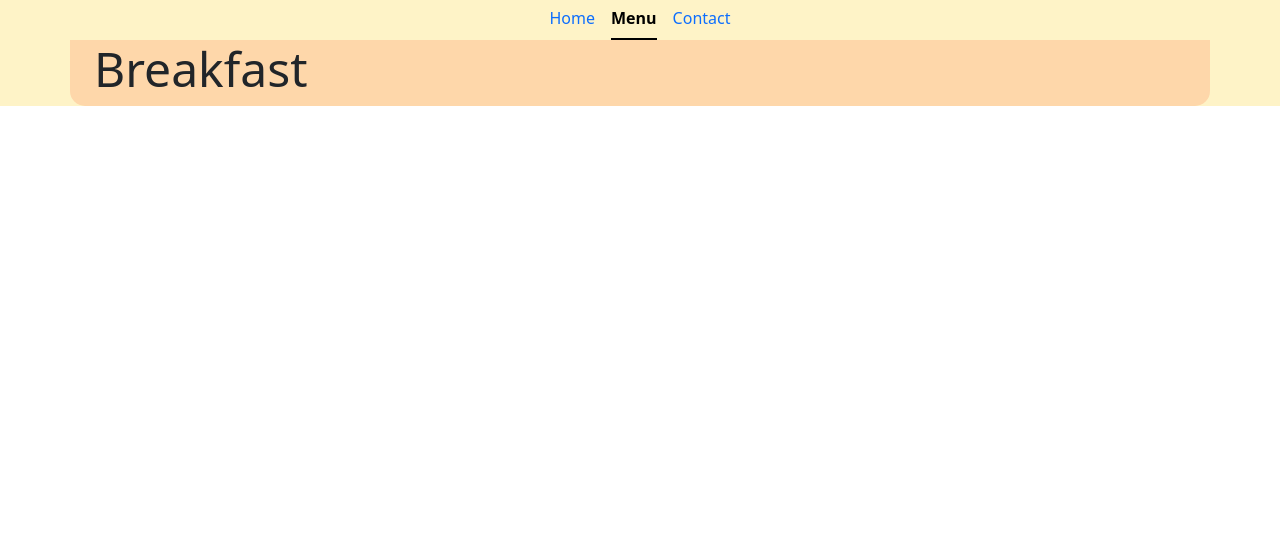
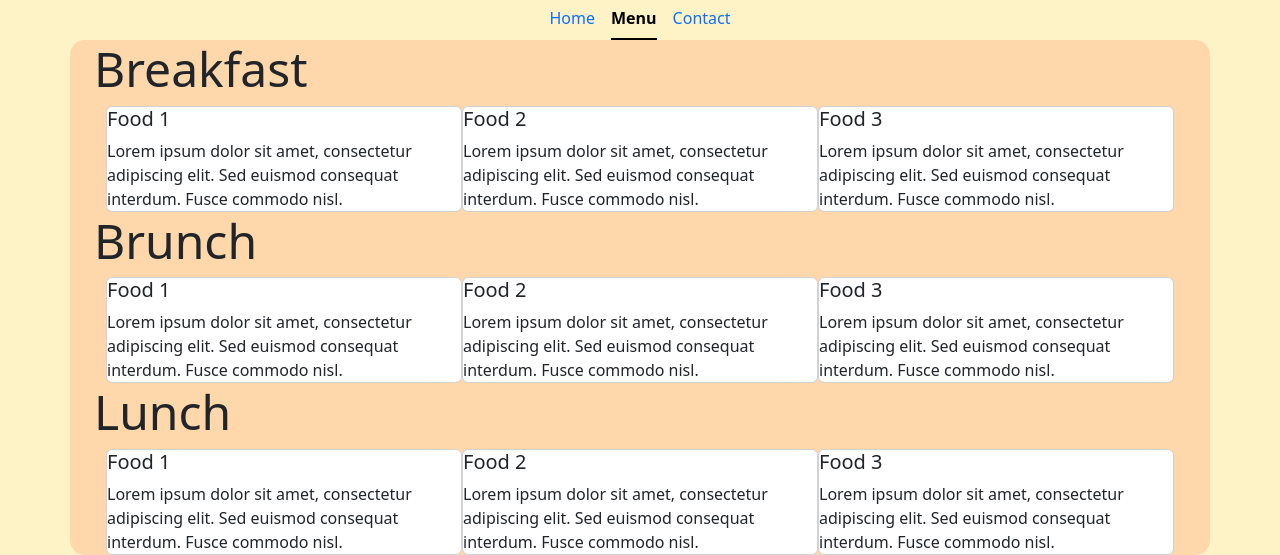
Before and after one commit to MEdwards3222/restaurant-page, a website built with webpack: page src/index.html in a window 1280 px wide. Both pictures are taken after a click on the item "Menu". Shown: the part 322-877 px from the top of the page. Before the commit the page ends 800 px from the top, so only its background shows below. Built offline with nearby package versions, Linux system fonts and the light colour scheme; files whose address does not match are found by name.

Commit message:
Created placeholder menu - awaiting styling

```diff
--- a/src/contact.js
+++ b/src/contact.js
@@ -1,7 +1,7 @@
 function buildContact() {
     let pageContent = document.getElementById('page-content');
 
-    pageContent.removeChild(pageContent.firstChild);
+    pageContent.textContent = "";
 
     pageContent.appendChild(testContact());
     return pageContent;
--- a/src/home.js
+++ b/src/home.js
@@ -23,7 +23,7 @@ function buildHome() {
     let pageContent = document.getElementById('page-content');
     let home = document.createElement('div');
 
-    pageContent.removeChild(pageContent.firstElementChild);
+    pageContent.textContent = "";
 
     home.classList.add('container');
     home.setAttribute('id', 'homePage');
--- a/src/menu.js
+++ b/src/menu.js
@@ -1,46 +1,47 @@
+import { cardBuilder } from "./menuItems";
+import { capitalizeFirstLetter } from "./util";
+
 function buildMenu() {
     let pageContent = document.getElementById('page-content');
 
-    pageContent.removeChild(pageContent.firstChild);
+    pageContent.textContent = "";
 
-    pageContent.appendChild(breakfastMenu());
+    pageContent.appendChild(mealMenu("breakfast"));
+    pageContent.appendChild(mealMenu("brunch"));
+    pageContent.appendChild(mealMenu("lunch"));
+
     return pageContent;
 }
 
-function testMenu() {
-    let menuPage = document.createElement('div');
+function mealMenu(meal) {
+    let mealContainer = document.createElement('div');
+    let header = document.createElement('h1');
 
-    menuPage.classList.add("container");
-    menuPage.setAttribute('id', 'menuPage');
-    menuPage.textContent = "This is the menu";
+    mealContainer.classList.add('container-fluid');
+    mealContainer.setAttribute('id', `${meal}-container`);
 
-    return menuPage;
+    header.classList.add('display-5');
+    header.setAttribute('id', `${meal}-header`);
+    header.textContent = `${capitalizeFirstLetter(meal)}`;
+
+    mealContainer.appendChild(header);
+    mealContainer.appendChild(mealItems(meal));
+
+    return mealContainer;
 }
 
-function breakfastMenu() {
-    let breakfast = document.createElement('div');
-    let header = document.createElement('h1');
+function mealItems(meal) {
+    let mealItemContainer = document.createElement('div');
+    let breakfastMap = cardBuilder();
 
-    breakfast.classList.add('container-fluid');
-    breakfast.setAttribute('id', 'breakfast-container');
+    mealItemContainer.classList.add('container');
+    mealItemContainer.setAttribute('id', `${meal}-items`);
 
-    header.classList.add('display-5');
-    header.setAttribute('id', 'breakfast-header');
-    header.textContent = "Breakfast";
+    for (let item of breakfastMap.values()) {
+        mealItemContainer.appendChild(item);
+    }
 
-    breakfast.appendChild(header);
-    breakfast.appendChild(breakfastItems());
-
-    return breakfast;
-}
-
-function breakfastItems() {
-    let breakfastContainer = document.createElement('div');
-
-    breakfastContainer.classList.add('container');
-    breakfastContainer.setAttribute('id', 'breakfast-items');
-
-    return breakfastContainer;
+    return mealItemContainer;
 }
 
 export {buildMenu};
--- a/src/menuItems.js
+++ b/src/menuItems.js
@@ -49,3 +49,5 @@ function menuGenerator() {
 
     return menu;
 }
+
+export {cardBuilder};
--- a/src/styles.css
+++ b/src/styles.css
@@ -58,8 +58,7 @@
 #page-content {
     height: auto;
     background-color: #fed7aa;
-    border-bottom-left-radius: 15px;
-    border-bottom-right-radius: 15px;
+    border-radius: 15px;
 }
 
 #carousel-container {
@@ -89,3 +88,8 @@
 .carousel-inner > .carousel-item > img {
     max-height: 300px;
 }
+
+#breakfast-items, #brunch-items, #lunch-items {
+    display: flex;
+    justify-content: space-around;
+}
--- a/src/util.js
+++ b/src/util.js
@@ -15,4 +15,8 @@ function setActiveBtn(button) {
     button.classList.add('active');
 }
 
-export {removePreviousContent, setActiveBtn};
+function capitalizeFirstLetter(string) {
+    return string[0].toUpperCase() + string.slice(1);
+}
+
+export {removePreviousContent, setActiveBtn, capitalizeFirstLetter};
```
